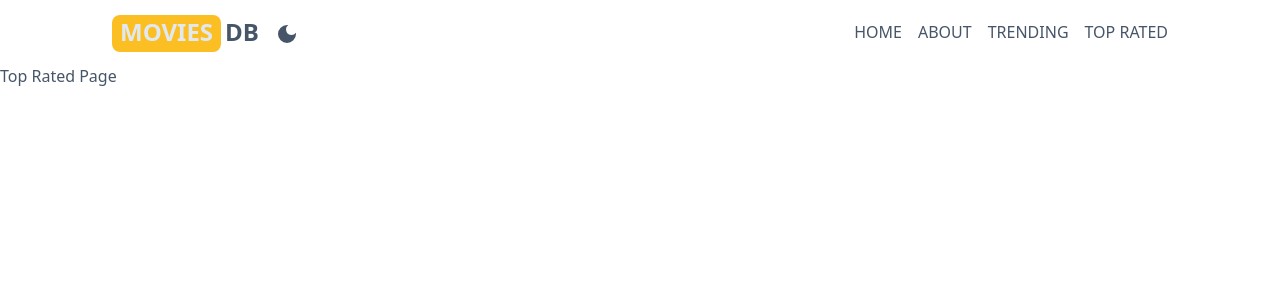
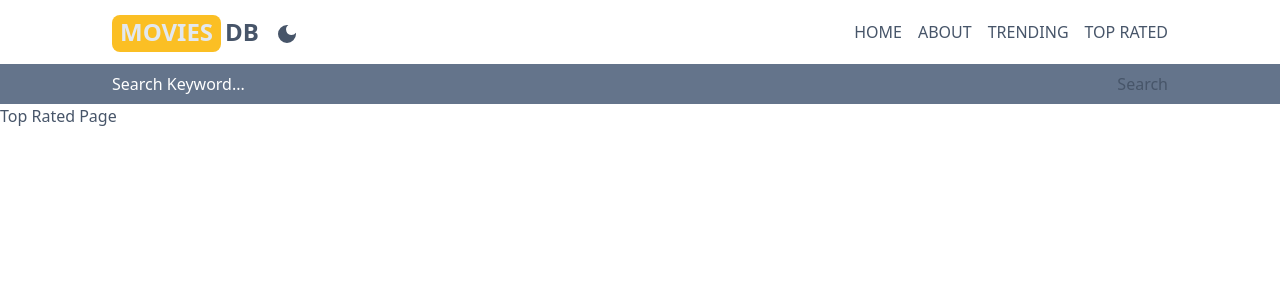
Before and after one commit to ElsayedRapaa/Movies_DB, a Next.js app: page /top_rated in a window 1280 px wide. Shown: the top 300 px of the page. Built offline with nearby package versions, Linux system fonts and the light colour scheme.

Commit message:
Add Search Component

```diff
--- /dev/null
+++ b/app/components/Search.jsx
@@ -0,0 +1,41 @@
+"use client";
+
+import { useRouter } from "next/navigation";
+import { useRef, useState } from "react";
+
+export default function Search() {
+  const [search, setSearch] = useState("");
+  const searchRef = useRef();
+  const router = useRouter();
+
+  const handleSubmit = (e) => {
+    e.preventDefault();
+    searchRef?.current.blur();
+
+    if (!search) return;
+
+    router.push(`/search/${search}`);
+    setSearch("");
+  };
+
+  return (
+    <form className="bg-slate-500 py-2" onSubmit={handleSubmit}>
+      <div className="max-w-6xl mx-auto sm:px-12 px-4 flex items-center space-x-2">
+        <input
+          type="text"
+          placeholder="Search Keyword..."
+          className="flex-1 bg-transparent border-none outline-none text-white placeholder:text-white dark:text-slate-200 dark:placeholder:text-slate-400"
+          value={search}
+          onChange={(e) => setSearch(e.target.value)}
+          ref={searchRef}
+        />
+        <button
+          className="outline-none border-none bg-transparent hover:text-amber-400 disabled:hover:text-slate-200"
+          disabled={!search}
+        >
+          Search
+        </button>
+      </div>
+    </form>
+  );
+}
--- a/app/layout.jsx
+++ b/app/layout.jsx
@@ -1,5 +1,6 @@
 import Providers from "./Providers";
 import Navbar from "./components/Navbar";
+import Search from "./components/Search";
 import "./globals.css";
 
 export const metadata = {
@@ -15,6 +16,9 @@ export default function RootLayout({ children }) {
           {/* Navbar */}
           <Navbar />
 
+          {/* Search */}
+          <Search />
+
           {children}
         </Providers>
       </body>
```
